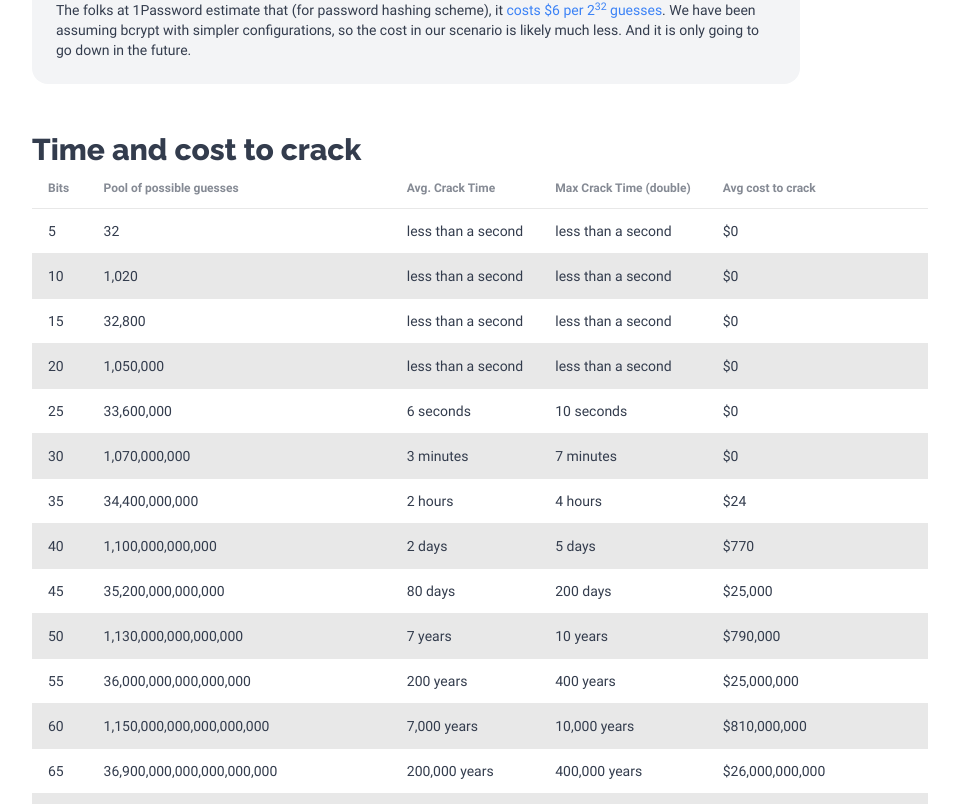
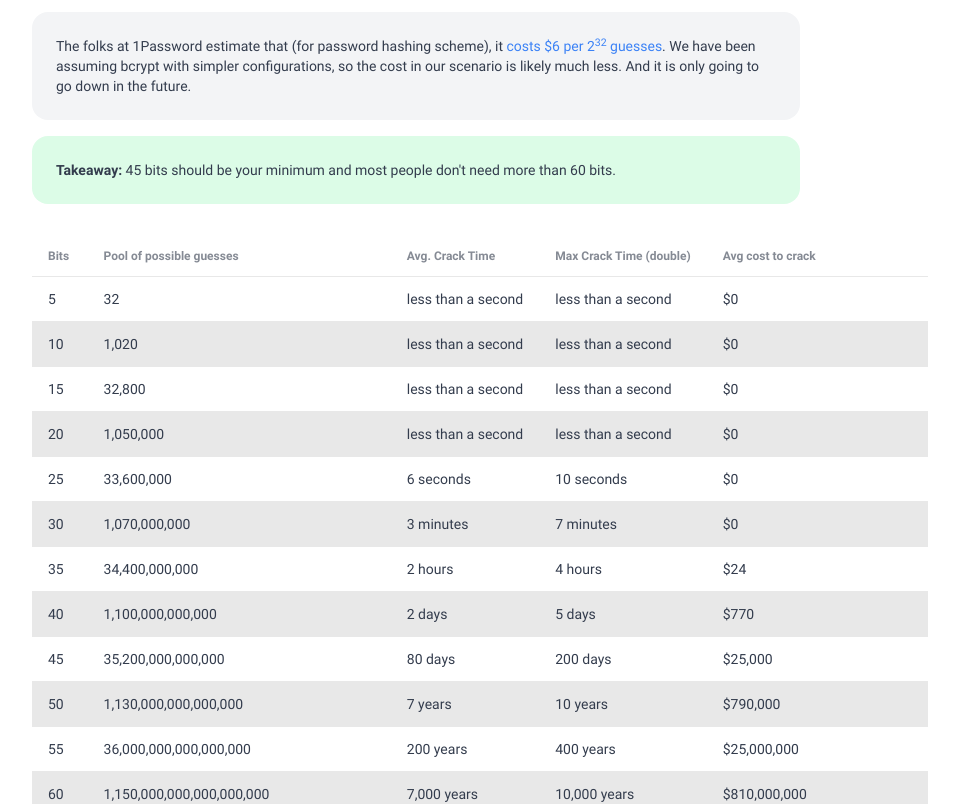
Before and after one commit to blanchardjeremy/strongphrase.net, a React (Create React App) app: page /table in a window 1280 px wide. Shown: the part 320-1124 px from the top of the page, without its empty margins (128-1087 px from the left). Built offline with nearby package versions, Linux system fonts and the light colour scheme.

Commit message:
move over the common password table I was wowrking on.

```diff
--- a/src/EntropyCrackTable.js
+++ b/src/EntropyCrackTable.js
@@ -52,6 +52,8 @@ const EntropyCrackTimeTable = () => {
               </p>
             </div>
 
+            <h2 className="font-header text-3xl">Time and cost to crack</h2>
+
             <div className="flex flex-row gap-4">
               <HashRateSelector setHashRate={setHashRate} hashRate={hashRate} />
 
@@ -74,10 +76,14 @@ const EntropyCrackTimeTable = () => {
                 The folks at 1Password estimate that (for password hashing scheme), it <a href="https://blog.1password.com/cracking-challenge-update/" className="link link-hover">costs $6 per 2<sup>32</sup> guesses</a>. We have been assuming bcrypt with simpler configurations, so the cost in our scenario is likely much less. And it is only going to go down in the future.
               </p>
             </div>
-            <br /><br />
 
-            <h2 className="font-header text-3xl">Time and cost to crack</h2>
-            <div className="overflow-x-auto">
+            <div className="card card-body p-6 bg-green-100 mt-4 flex flex-grow max-w-3xl text-sm">
+              <p className="mt-0">
+                <strong>Takeaway:</strong> 45 bits should be your minimum and most people don't need more than 60 bits.
+              </p>
+            </div>
+
+            <div className="overflow-x-auto mt-8">
                 <table className="table table-zebra w-auto">
                   <thead>
                     <tr>
--- a/src/Faq.js
+++ b/src/Faq.js
@@ -79,11 +79,15 @@ const Faq = () => {
 
             But most people don't use 10-character passwords. They use common words that can be easily found on a word list. Or they turn \`dragon\` into something harder like \`dr@g0n123!\`. That's an improvement, but since most attackers will be using a dictionary of common words, and will [expect obvious subtituations](https://blanchardjeremy.github.io/tryzxcvbn/), it doesn't help that much.
 
-            This [classic xkcd comic](https://xkcd.com/936/) about passwords vs passphrases is a good summary of why passphrases are better than passwords.
+            This [classic xkcd comic](https://xkcd.com/936/) about passwords vs passphrases is a good summary.
 
             <img src="https://imgs.xkcd.com/comics/password_strength_2x.png" alt="xkcd comic about passphrases vs password" width="700" />
 
-
+            | Password          | Attack approach                                     | Bits of entropy          | Avg time to crack <br>(3 million guesses/sec) |
+            |-------------------|-----------------------------------------------------|--------------------------|-----------------------------------------------|
+            | \`dragon\`        | Top 100 passwords                                   | = **7 bits**                   | Instatnly                                     |
+            | \`dr@g0n\`        | + Common substitutions  (10 options)                | 7+3+3 <br>= **13 bits**          | Instantly                                     |
+            | \`dr@g0n1998$!#\` | + Year (2,000 options) + symbol at end (30 options) | 7+3+3+11+5+5+4 <br>= **35 bits** | 2 hours                                       |
 
             We can achieve much more human-friendly passphrases by using something like [diceware](https://www.eff.org/dice). Diceware draws from a list of 7,776 words. So a phrase with 3 words has 7,776<sup>3</sup> = 479 trillion possible combinations.
 
@@ -130,7 +134,7 @@ const Faq = () => {
             | **Calculation**                 | = 70^8 / (99\\*365\\*24*3600) | = 70^8 / (7\\*365\\*24*3600)   | = 70^8 / (5*60)                   |
             | **Guesses/second**              | = **184,000/sec**           | = **2.6 million/sec**            | = **1.9 trillion/sec**            |
 
-            [^1]: Crack time is based on [hivesystems.com's table](https://www.hivesystems.com/blog/are-your-passwords-in-the-green) for a password with 8 characters, lowercase, uppercase, symbols, and numbers (70 character set).
+            [^1]: Crack time is based on [hivesystems.com's table](https://www.hivesystems.com/blog/are-your-passwords-in-the-green) for a password with 8 characters using lowercase, uppercase, symbols, and numbers (70 characters in the pool).
             [^2]: AWS pricing is based on the [Amazon EC2 P4d](https://aws.amazon.com/ec2/instance-types/p4/) for EC2 P4d.24xlarge instances.
 
           `}
```
Also changed, not shown: 1 other file (tests, documents, lock files or other folders). Lines whose indentation alone changed are shown as unchanged.
